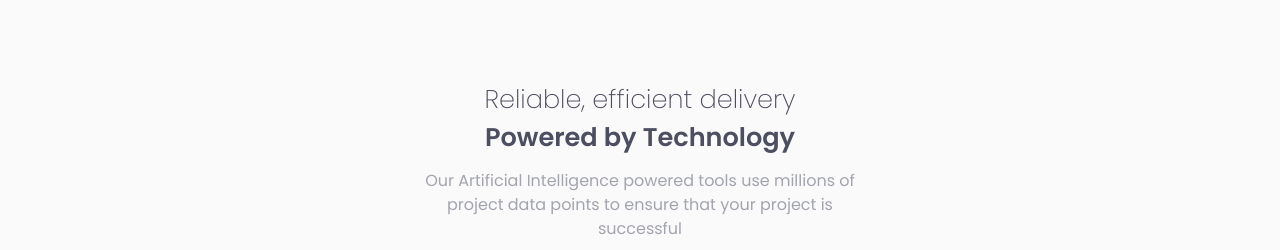
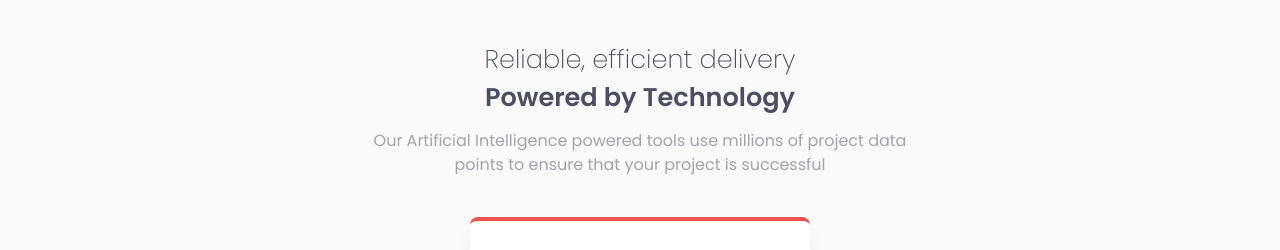
Before and after one commit to steelshot-comments/four-card-feature-section, a plain HTML site: page index.html in a window 1280 px wide. Shown: the top 250 px of the page. Drawn offline with Linux system fonts and the light colour scheme.

Commit message:
fully responsive

```diff
--- a/index.html
+++ b/index.html
@@ -16,7 +16,7 @@
 
 </head>
 
-<body class="bg-very-light-gray px-8 pt-20 pb-10 font-poppins xl:px-36 lg:pb-0">
+<body class="bg-very-light-gray px-8 pt-20 pb-10 font-poppins lg:pb-0 lg:pt-10">
 
   <div class="flex flex-col items-center mb-10">
     <h1 class="font-extralight text-[1.6rem] text-very-bark-blue text-center">
@@ -25,7 +25,7 @@
     <h1 class="font-semibold text-[1.6rem] text-very-bark-blue mb-3 text-center">
       Powered by Technology
     </h1>
-    <p class="max-w-md mz-auto font-normal text-base text-center text-grayish-blue">
+    <p class="max-w-[34rem] mz-auto font-normal text-base text-center text-grayish-blue">
       Our Artificial Intelligence powered tools use millions of project data points
       to ensure that your project is successful
     </p>
```
Also changed, not shown: dist/output.css.
